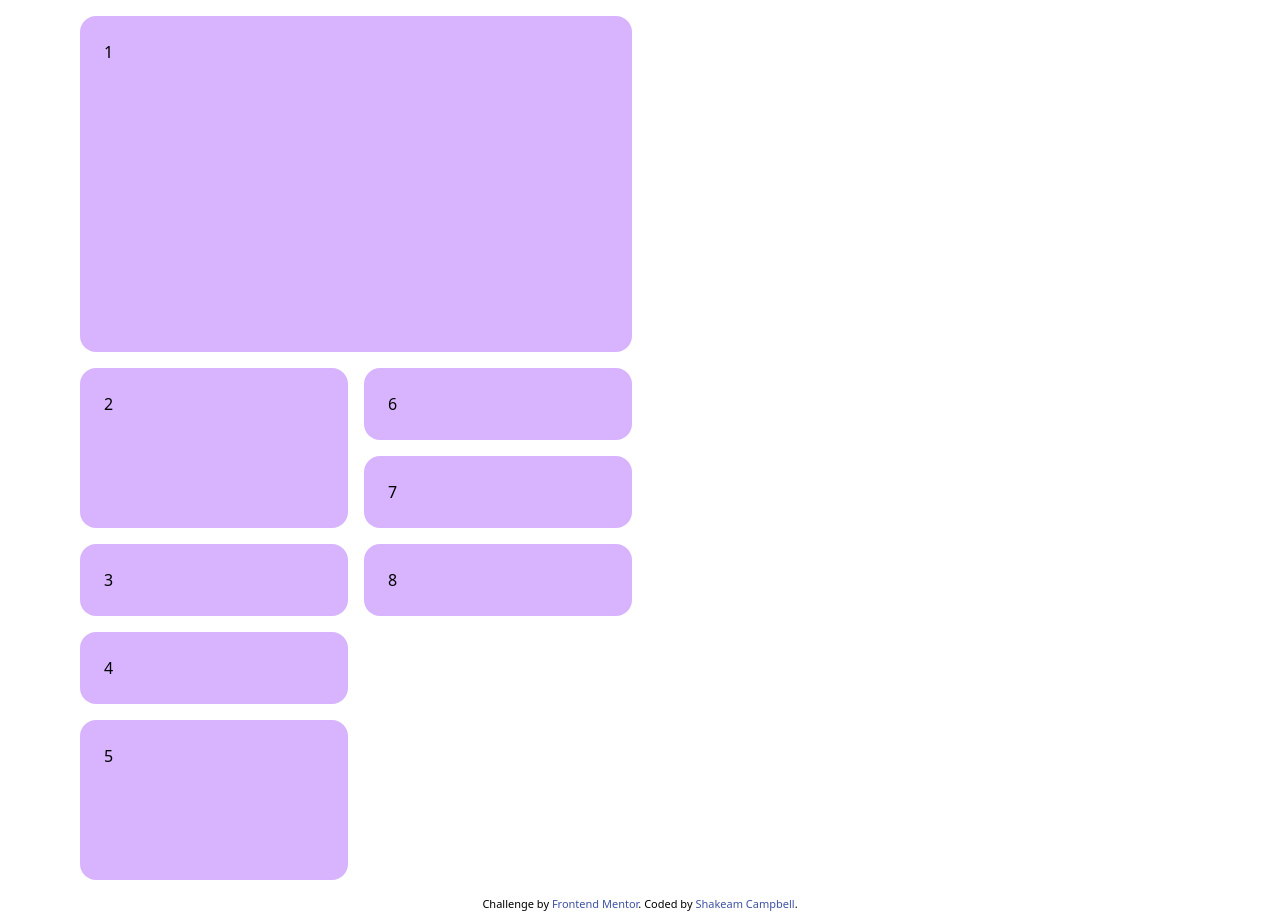
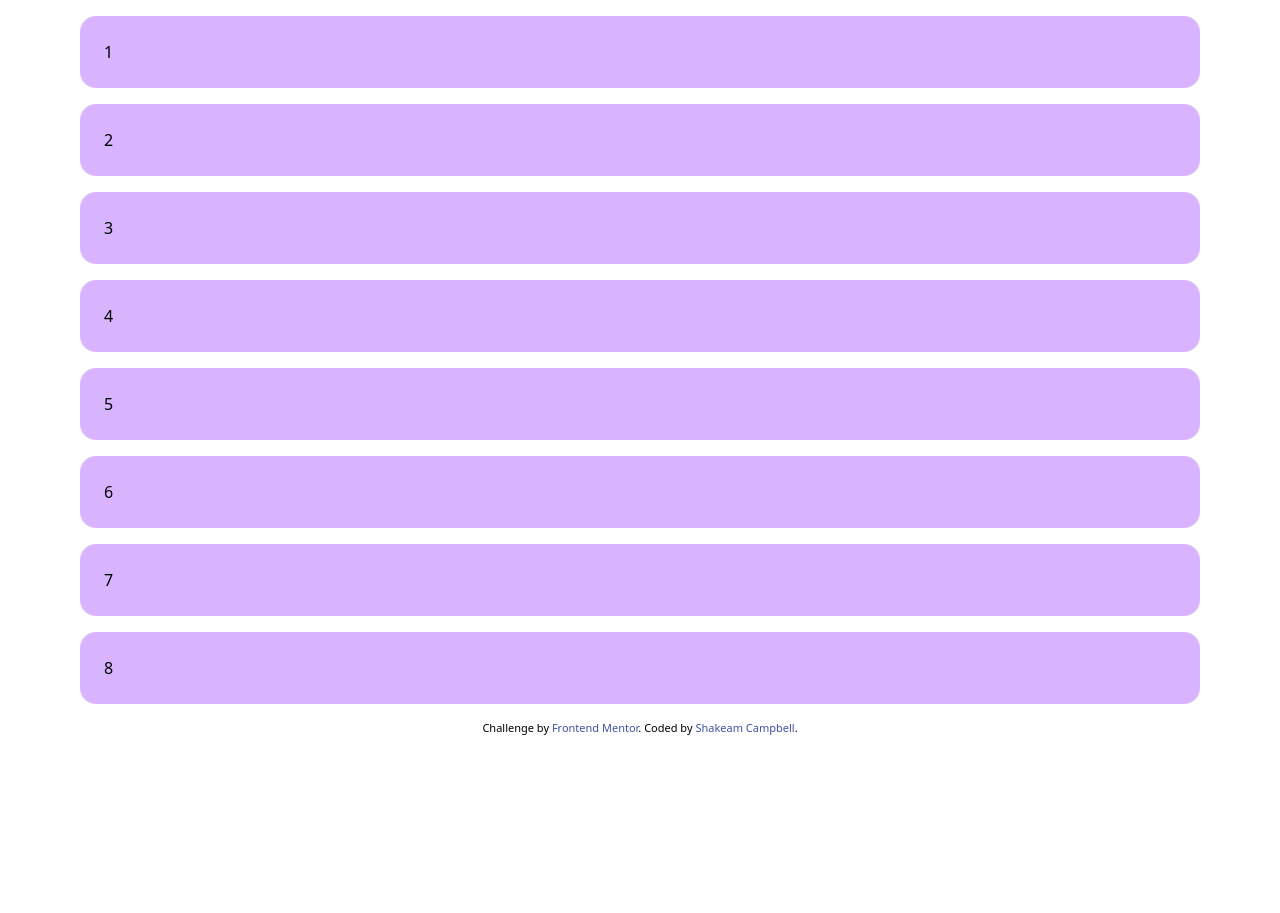
Before and after one commit to shakec/sba3DesDev, a plain HTML site: page index.html in a window 1280 px wide. After the commit the page ends 800 px from the top, so only its background shows below. Drawn offline with nearby package versions, Linux system fonts and the light colour scheme.

Commit message:
Grid established

```diff
--- a/index.html
+++ b/index.html
@@ -21,12 +21,12 @@
 
 <body id="bg-[#F6F5F6] font-[DM Sans] px-[160px]">
 
-  <main id="container" class="mx-auto w-full max-w-6xl grid grid-cols-1 gap-4 p-4 md:grid-cols-2 grid-flow-col grid-rows-10 lg:grid-cols-4">
-    <section id="card1" class="rounded-2xl bg-purple-300 p-6 md:col-span-2 row-span-4">1</section>
-    <section id="card2" class="rounded-2xl bg-purple-300 p-6 md:row-span-2">2</section>
+  <main id="container" class="mx-auto w-full max-w-6xl grid grid-cols-1 gap-4 p-4 ">
+    <section id="card1" class="rounded-2xl bg-purple-300 p-6 ">1</section>
+    <section id="card2" class="rounded-2xl bg-purple-300 p-6">2</section>
     <section id="card3" class="rounded-2xl bg-purple-300 p-6">3</section>
     <section id="card4" class="rounded-2xl bg-purple-300 p-6">4</section>
-    <section id="card5" class="rounded-2xl bg-purple-300 p-6 md:row-span-2">5</section>
+    <section id="card5" class="rounded-2xl bg-purple-300 p-6">5</section>
     <section id="card6" class="rounded-2xl bg-purple-300 p-6">6</section>
     <section id="card7" class="rounded-2xl bg-purple-300 p-6">7</section>
     <section id="card8" class="rounded-2xl bg-purple-300 p-6">8</section>
```
